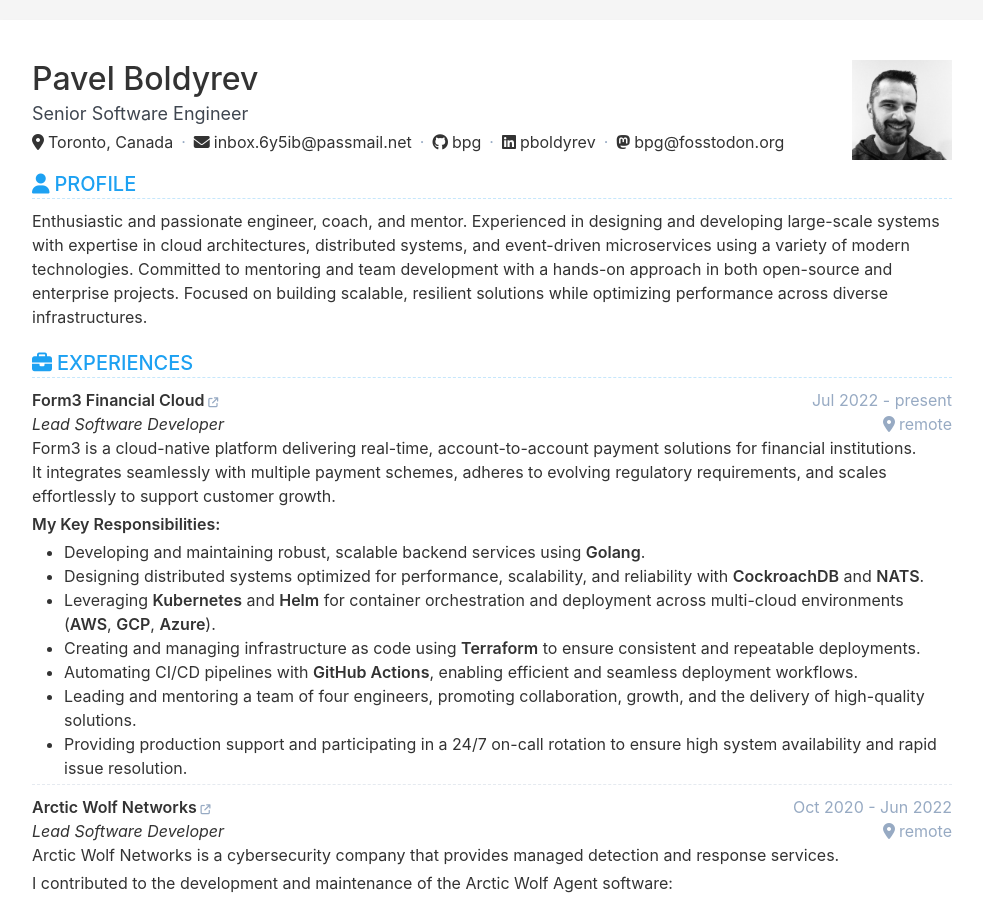
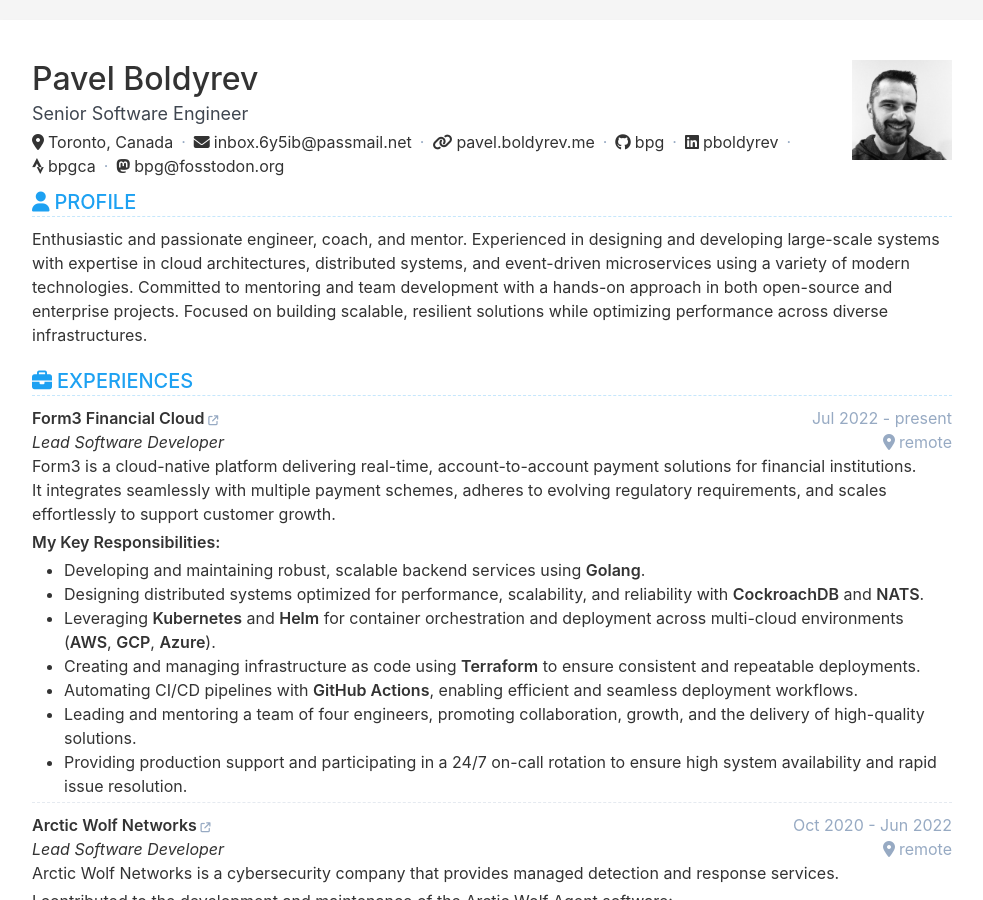
Before and after one commit to bpg-dev/cv, a Jekyll site: the page built from index.html, in a window 1280 px wide and 900 px high. Shown: the whole window, without its empty margins (148-1131 px from the left). Built offline with Jekyll 4.4.1, drawn with Linux system fonts in a browser that asks for light colours.

Commit message:
chore: minor link updates

```diff
--- a/_data/data.yml
+++ b/_data/data.yml
@@ -17,6 +17,8 @@
   linkedin: pboldyrev
   mastodon: bpg@fosstodon.org # text, the format must be like "username@yourserver.com"
   github: bpg
+  strava: bpgca
+  website: pavel.boldyrev.me
 
 profile:
   show: true
```
